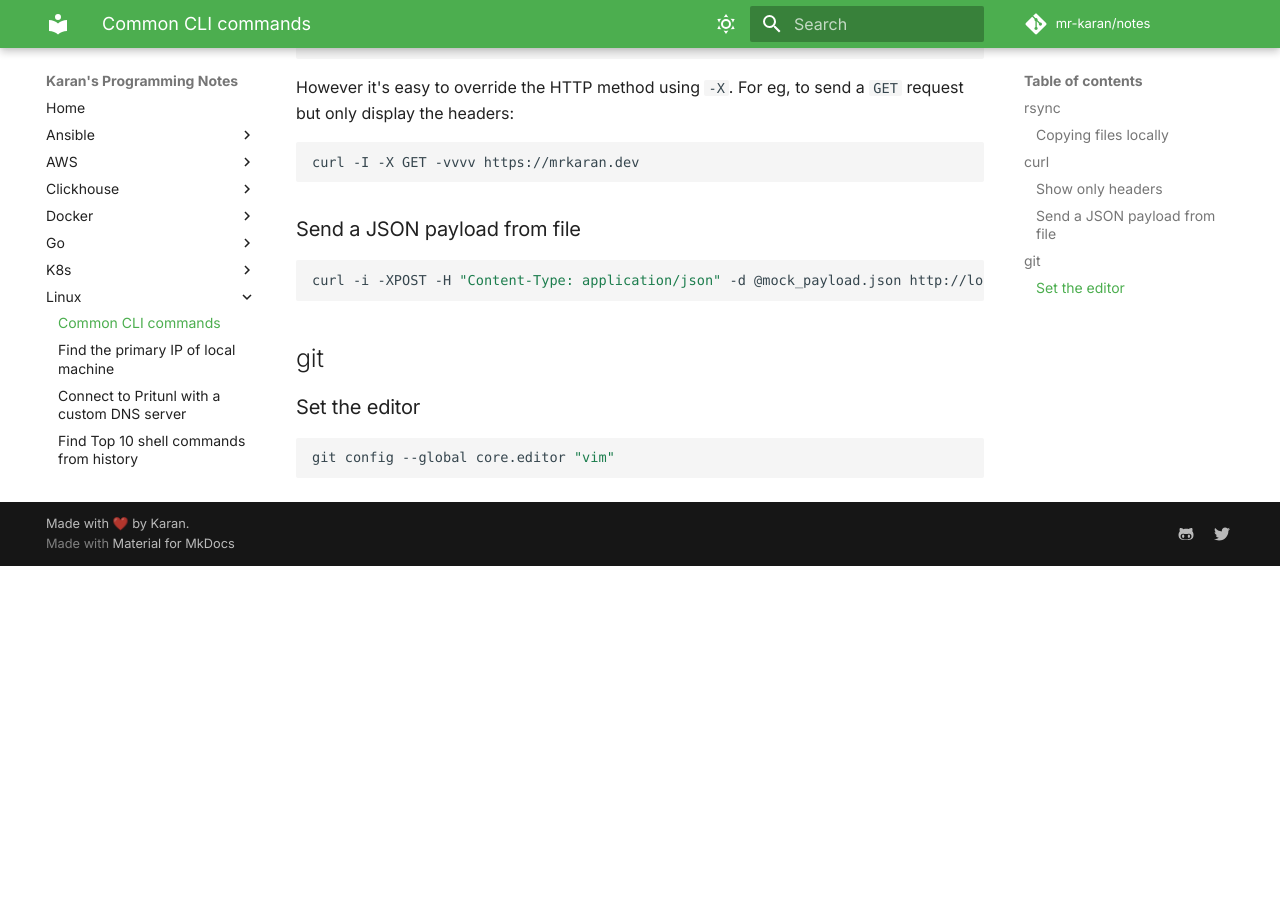
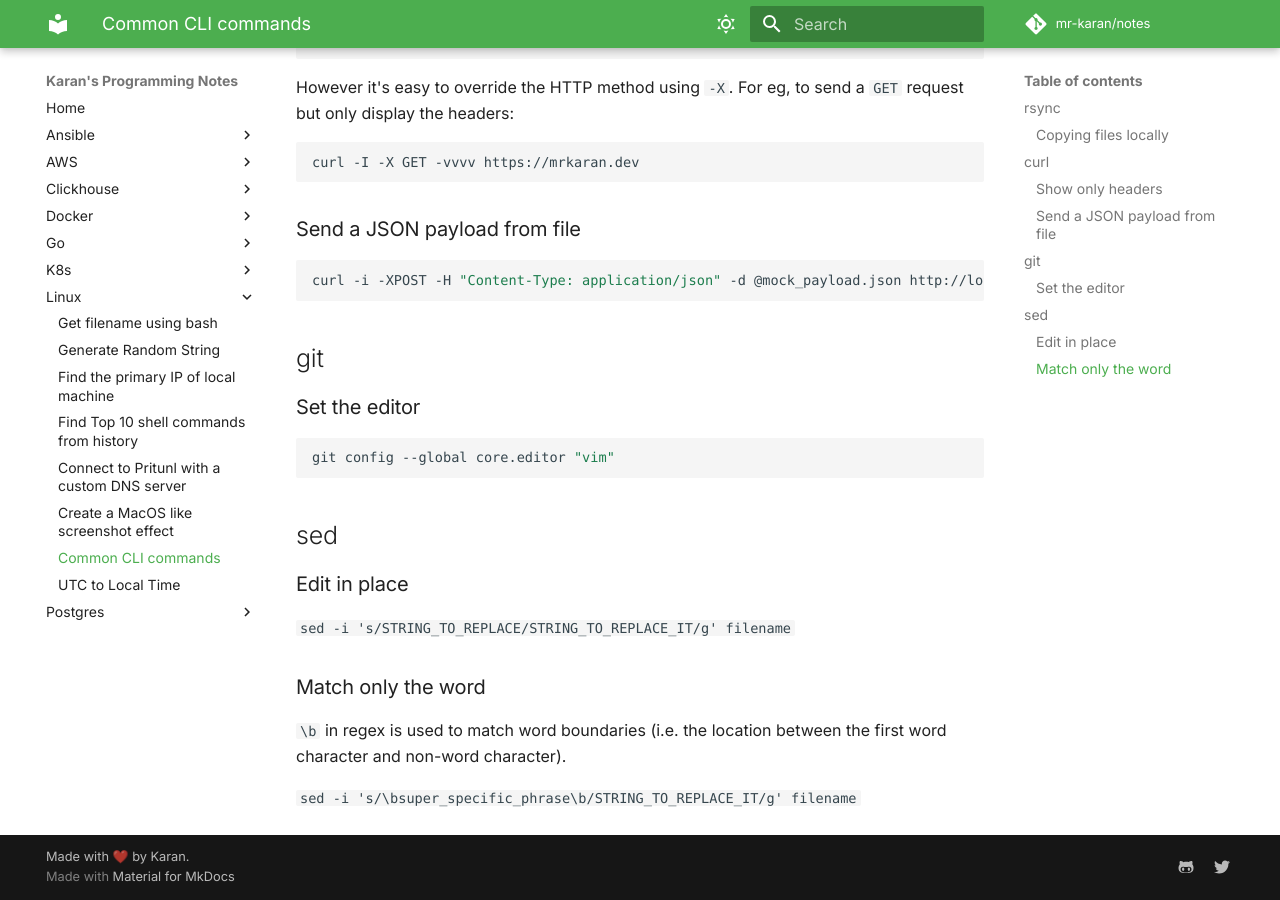
Before and after one commit to mr-karan/notes, an MkDocs documentation site: the page built from docs/linux/snippets.md, in a window 1280 px wide and 900 px high, scrolled down 702 px. Built offline with MkDocs 1.6.1 and Material for MkDocs 9.7.7, drawn with Linux system fonts in a browser that asks for light colours; some web fonts are replaced; comment, search, counter and statistics services are not loaded; before the commit the page ends 1268 px from its top, so only the background shows below that.

Commit message:
add linux snippets

````diff
--- a/docs/linux/snippets.md
+++ b/docs/linux/snippets.md
@@ -46,3 +46,15 @@
 ```sh
 git config --global core.editor "vim"
 ```
+
+## sed
+
+### Edit in place
+
+`sed -i 's/STRING_TO_REPLACE/STRING_TO_REPLACE_IT/g' filename`
+
+### Match only the word
+
+`\b` in regex is used to match word boundaries (i.e. the location between the first word character and non-word character).
+
+`sed -i 's/\bsuper_specific_phrase\b/STRING_TO_REPLACE_IT/g' filename`
--- a/mkdocs.yml
+++ b/mkdocs.yml
@@ -70,11 +70,14 @@
       - k8s/resource-utilisation.md
       - k8s/kubectl-cheatsheet.md
   - Linux:
+      - linux/get-file-name.md
+      - linux/generate-random-string.md
+      - linux/get-local-ip.md
+      - linux/most-used-commands.md
+      - linux/pritunl-systemd-resolved-issues.md
+      - linux/screenshot-effects.md
       - linux/snippets.md
-      - linux/get-local-ip.md
-      - linux/pritunl-systemd-resolved-issues.md
-      - linux/most-used-commands.md
-      - linux/get-file-name.md
+      - linux/utc-local-time.md
   - Postgres:
       - postgres/wal-log-reset.md
 markdown_extensions:
````
Also changed, not shown: docs/linux/generate-random-string.md (added, +6 -0 lines).
